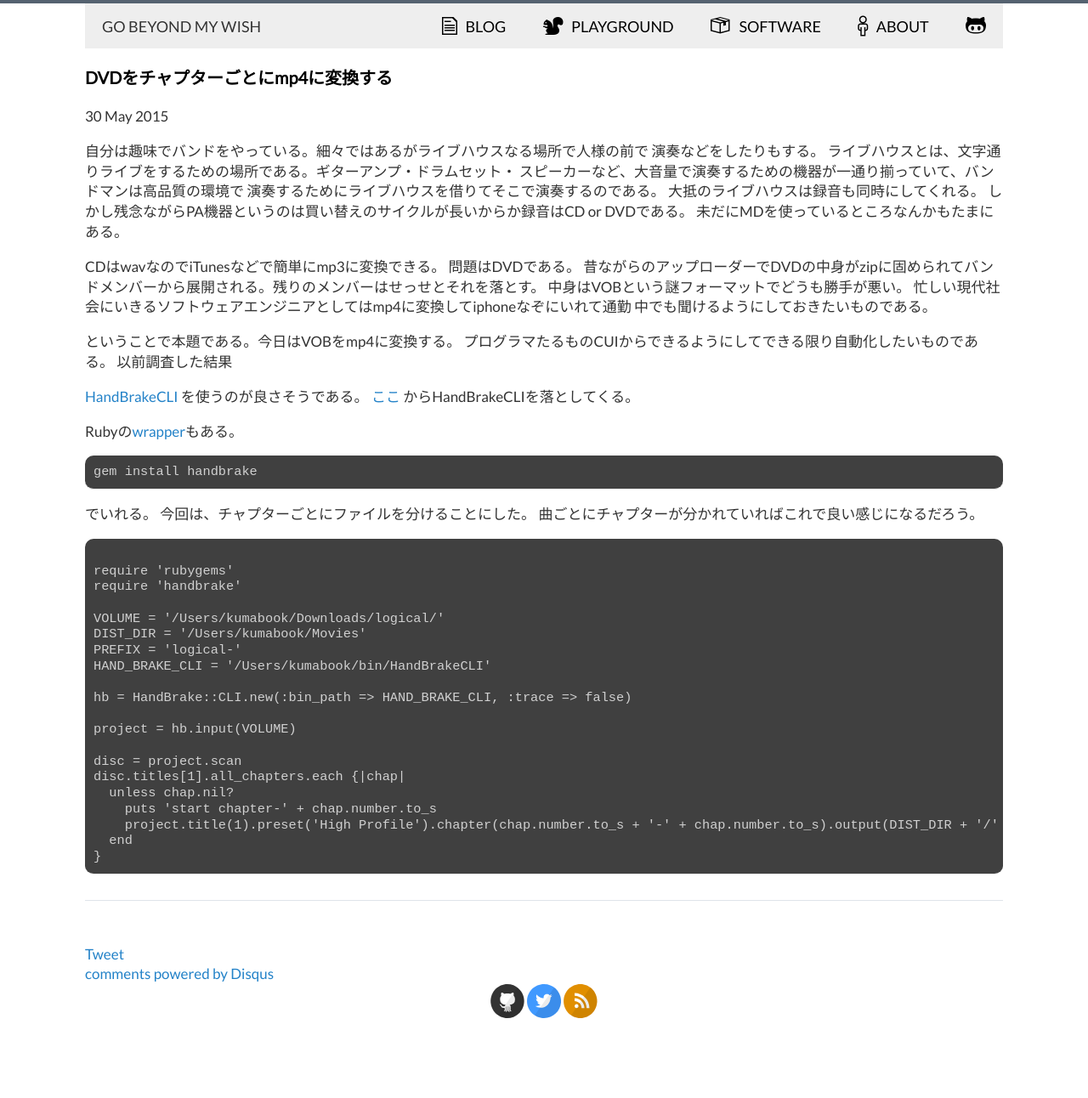
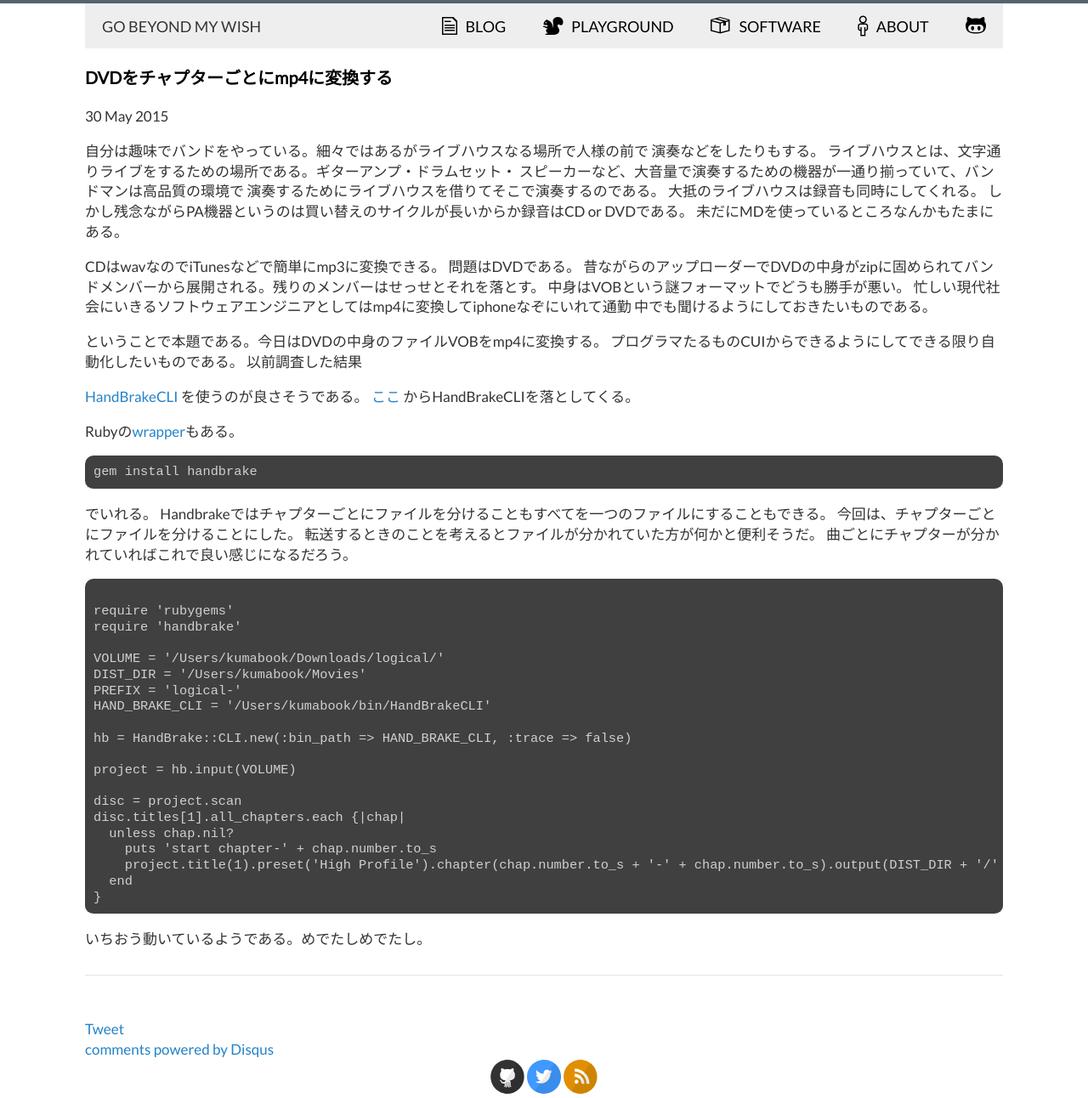
Before and after one commit to kumabook/kumabook.github.io, a Jekyll site: the page built from _posts/2015-05-30-how-to-convert-vob2mp4.markdown, in a window 1280 px wide. Shown: the whole page at 85% size. Built offline with Jekyll 4.4.1, drawn with Linux system fonts in a browser that asks for light colours; Markdown is read by kramdown in place of the engine named in the settings; comment, search, counter and statistics services are not loaded; before the commit the page ends 1204 px from its top, so only the background shows below that.

Commit message:
Improve 2015-05-30

````diff
--- a/_posts/2015-05-30-how-to-convert-vob2mp4.markdown
+++ b/_posts/2015-05-30-how-to-convert-vob2mp4.markdown
@@ -21,7 +21,7 @@ CDはwavなのでiTunesなどで簡単にmp3に変換できる。
 忙しい現代社会にいきるソフトウェアエンジニアとしてはmp4に変換してiphoneなぞにいれて通勤
 中でも聞けるようにしておきたいものである。
 
-ということで本題である。今日はVOBをmp4に変換する。
+ということで本題である。今日はDVDの中身のファイルVOBをmp4に変換する。
 プログラマたるものCUIからできるようにしてできる限り自動化したいものである。
 以前調査した結果
 
@@ -35,7 +35,9 @@ gem install handbrake
 ```
 
 でいれる。
+Handbrakeではチャプターごとにファイルを分けることもすべてを一つのファイルにすることもできる。
 今回は、チャプターごとにファイルを分けることにした。
+転送するときのことを考えるとファイルが分かれていた方が何かと便利そうだ。
 曲ごとにチャプターが分かれていればこれで良い感じになるだろう。
 
 ```
@@ -60,3 +62,5 @@ disc.titles[1].all_chapters.each {|chap|
   end
 }
 ```
+
+いちおう動いているようである。めでたしめでたし。
````
